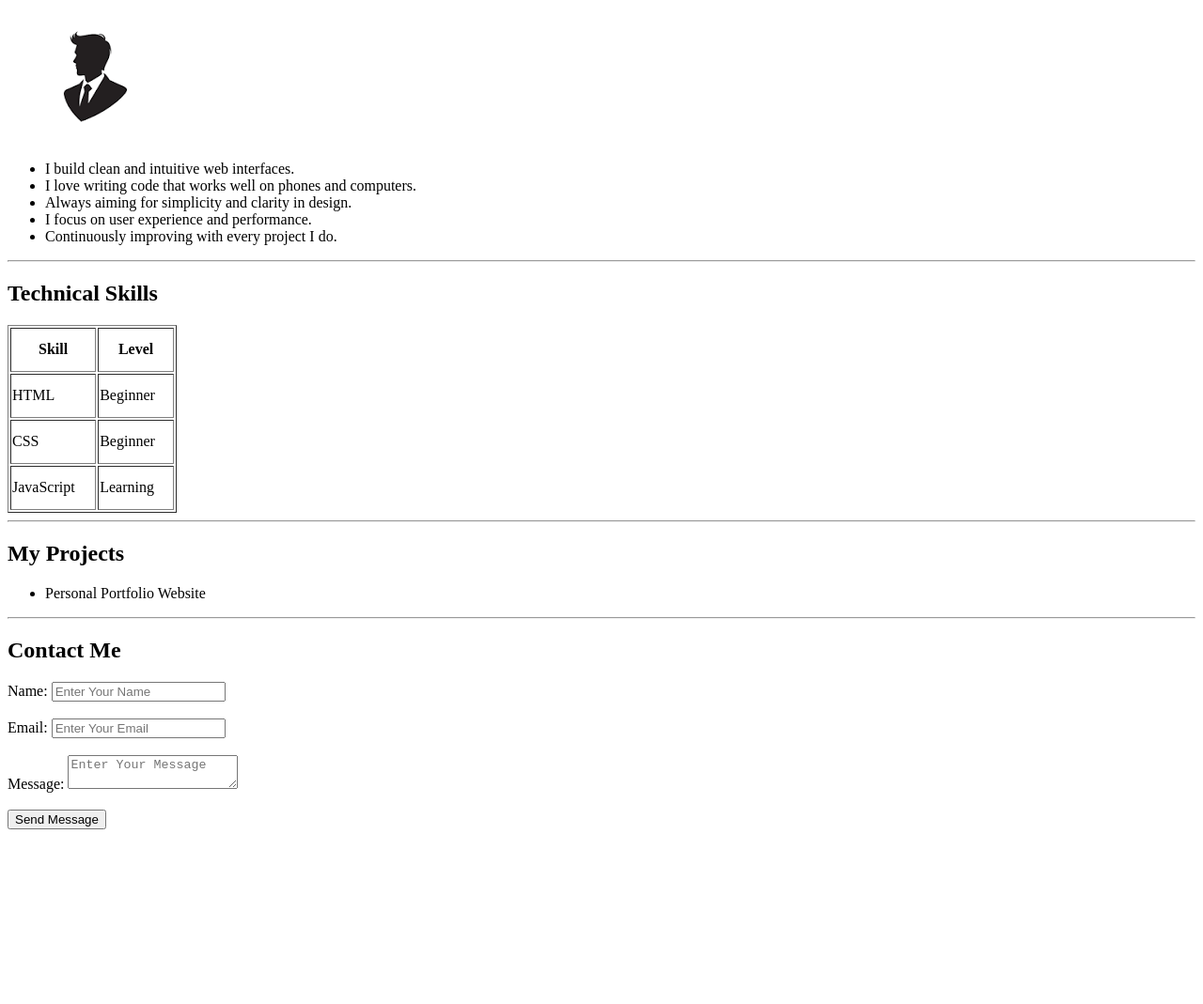
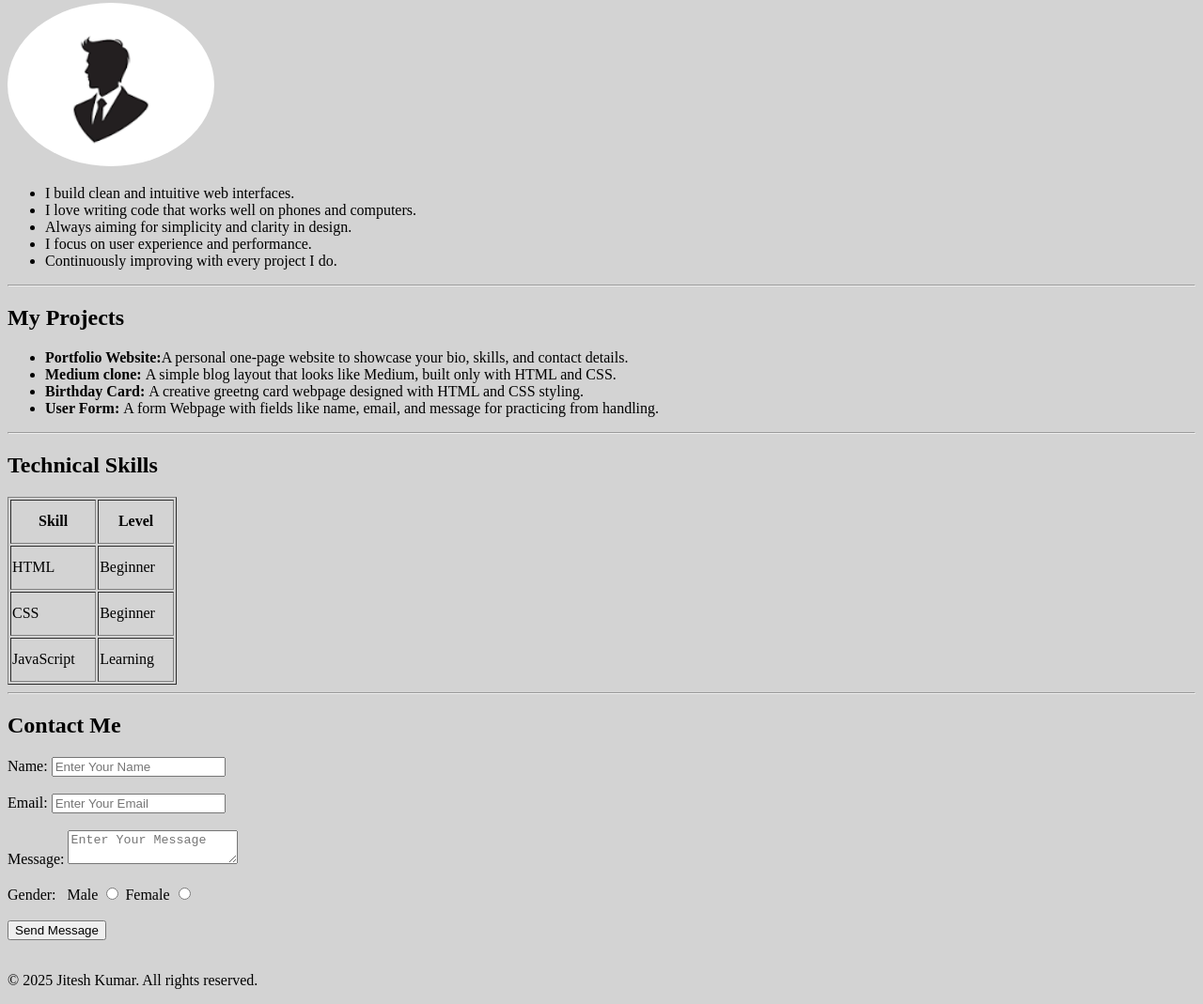
Before and after one commit to Jitesh596/portfolio-website, a plain HTML site: page index.html in a window 1280 px wide. Shown: the part 327-1396 px from the top of the page at 94% size. Before the commit the page ends 1218 px from the top, so only its background shows below. Drawn offline with Linux system fonts and the light colour scheme.

Commit message:
Update index.html

```diff
--- a/index.html
+++ b/index.html
@@ -5,7 +5,7 @@
     <meta name="viewport" content="width=device-width, initial-scale=1.0">
     <title>My Portfolio</title>
 </head>
-<body>
+<body style="background-color: lightgray;">
     <h1><strong>Jitesh Kumar</strong></h1>
 
     <header>
@@ -24,13 +24,27 @@
         <h2>Welcome To My Portfolio</h2>
         <p>Hello! I'm Jitesh Kumar, a passionate web developer.</p><br>
         <h3>About Me</h3>
-        <img src="profile.jpg" alt="Logo">
+        <img src="profile.jpg" alt="Logo" style="width: 220px; height: =180px; border-radius: 50%;">
         <ul>
             <li>I build clean and intuitive web interfaces.</li>
             <li>I love writing code that works well on phones and computers.</li>
             <li>Always aiming for simplicity and clarity in design.</li>
             <li>I focus on user experience and performance.</li>
             <li>Continuously improving with every project I do.</li>
+        </ul>
+    </section>
+
+
+    <section id="projects">
+    <hr>
+    <h2>My Projects</h2>
+
+
+        <ul>
+            <li><strong>Portfolio Website:</strong>A personal one-page website to showcase your bio, skills, and contact details.</li>
+            <li><strong>Medium clone: </strong> A simple blog layout that looks like Medium, built only with HTML and CSS.</li>
+            <li><strong>Birthday Card: </strong> A creative greetng card webpage designed with HTML and CSS styling.</li>
+            <li><strong>User Form: </strong>A form Webpage with fields like name, email, and message for practicing from handling.</li>
         </ul>
     </section>
 
@@ -59,15 +73,6 @@
     </section>
 
 
-    <section id="projects">
-        <hr>
-        <h2>My Projects</h2>
-        <ul>
-            <li>Personal Portfolio Website</li>
-        </ul>
-    </section>
-
-
     <section id="contact">
         <hr>
         <h2>Contact Me</h2>
@@ -81,8 +86,22 @@
             <label>Message:</label>
             <textarea name="message" id="message" placeholder="Enter Your Message" required></textarea><br><br>
 
+            <label>Gender: </label>
+
+            <label>&nbsp;&nbsp;Male</label>
+            <input type="radio">
+
+            <label>Female</label>
+            <input type="radio"><br><br>
+
             <button type="submit">Send Message</button>
         </form>
     </section>
+
+
+    <footer>
+        <br><p>&copy; 2025 Jitesh Kumar. All rights reserved.</p>
+    </footer>
+
 </body>
 </html>
```
